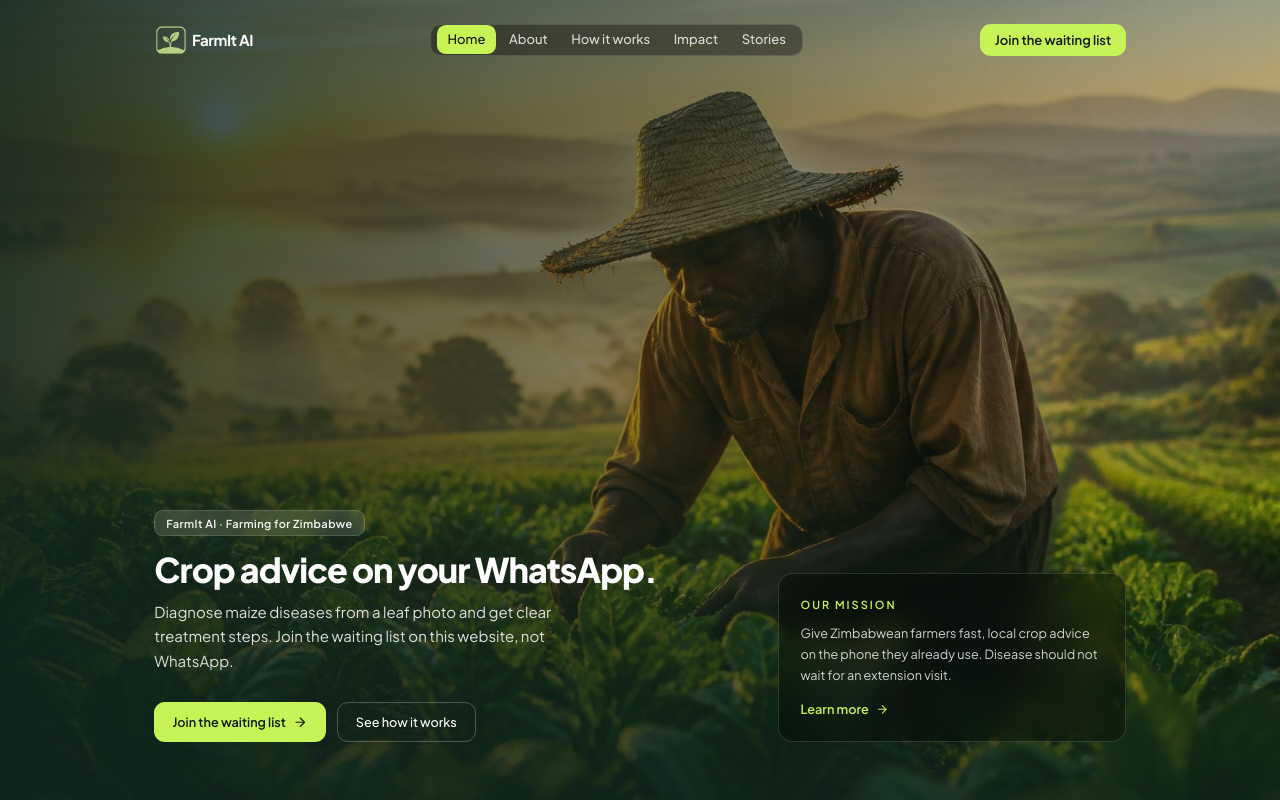
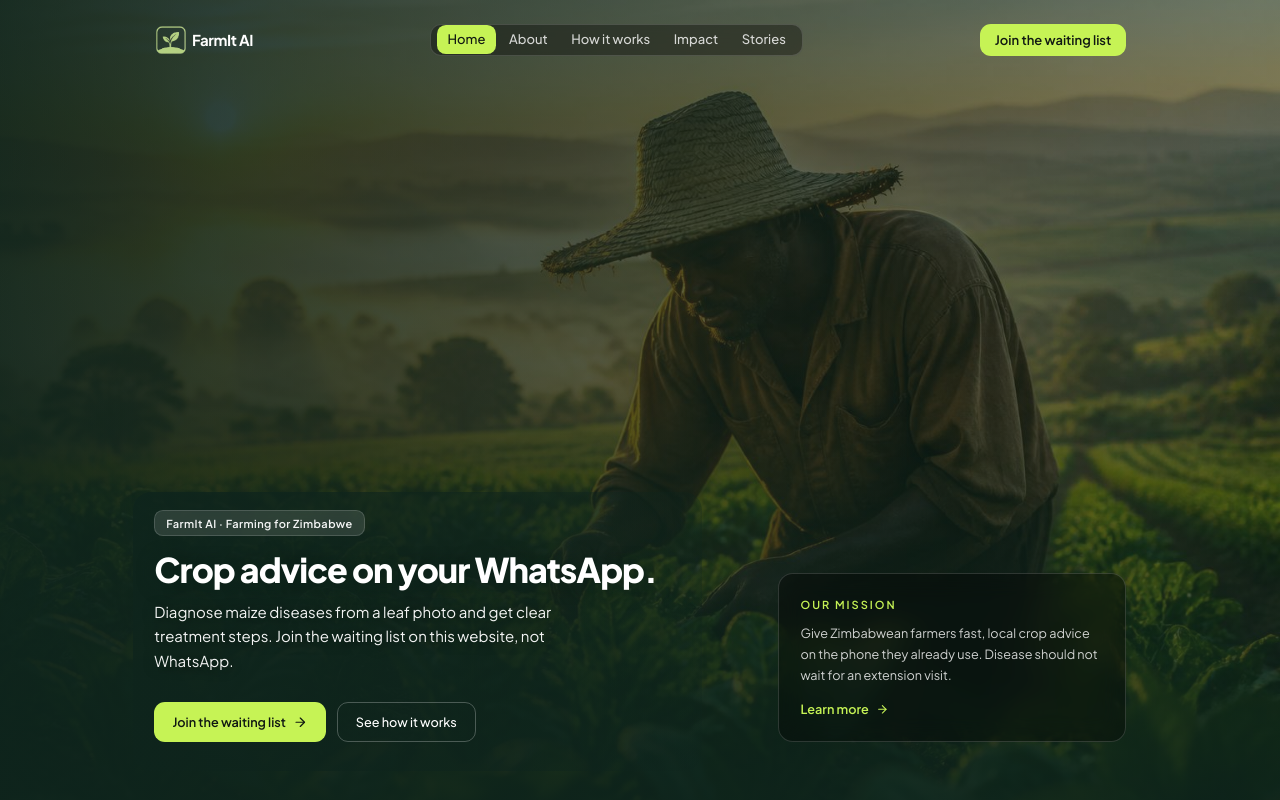
Before and after one commit to KingGodo/farmit-ai, a Next.js app in the folder farmit_website/: page / in a window 1280 px wide. Shown: the top 800 px of the page. Built offline with nearby package versions, Linux system fonts and the light colour scheme.

Commit message:
Add a forest scrim behind hero copy so the headline stays readable on bright screens.
Co-authored-by: Cursor <cursoragent@cursor.com>

```diff
--- a/farmit_website/app/globals.css
+++ b/farmit_website/app/globals.css
@@ -101,25 +101,47 @@
   @apply mx-auto w-full max-w-6xl px-6 sm:px-8 lg:px-10;
 }
 
-/* Extra green wash on large displays so the hero stays readable. */
+/* Green wash so hero copy stays readable on bright field photos. */
 .hero-screen-shade {
-  display: none;
+  display: block;
+  position: absolute;
+  inset: 0;
+  pointer-events: none;
+  background: color-mix(in oklab, var(--forest-deep) 28%, transparent);
 }
 
-@media (min-width: 1500px) {
+.hero-copy-shade {
+  position: absolute;
+  inset: -1.25rem -1.75rem -2rem -1.5rem;
+  border-radius: 1.25rem;
+  pointer-events: none;
+  background: linear-gradient(
+    90deg,
+    color-mix(in oklab, var(--forest-deep) 82%, transparent) 0%,
+    color-mix(in oklab, var(--forest-deep) 58%, transparent) 55%,
+    color-mix(in oklab, var(--forest-deep) 22%, transparent) 100%
+  );
+}
+
+@media (min-width: 1024px) {
   .hero-screen-shade {
-    display: block;
-    position: absolute;
-    inset: 0;
-    pointer-events: none;
     background:
-      color-mix(in oklab, var(--forest) 46%, transparent),
+      color-mix(in oklab, var(--forest-deep) 48%, transparent),
       linear-gradient(
         90deg,
-        color-mix(in oklab, var(--forest-deep) 58%, transparent) 0%,
-        color-mix(in oklab, var(--forest) 28%, transparent) 55%,
-        color-mix(in oklab, var(--forest) 22%, transparent) 100%
+        color-mix(in oklab, var(--forest-deep) 72%, transparent) 0%,
+        color-mix(in oklab, var(--forest) 36%, transparent) 50%,
+        color-mix(in oklab, var(--forest-deep) 30%, transparent) 100%
       );
+  }
+
+  .hero-copy-shade {
+    background: linear-gradient(
+      90deg,
+      color-mix(in oklab, var(--forest-deep) 88%, transparent) 0%,
+      color-mix(in oklab, var(--forest-deep) 62%, transparent) 60%,
+      color-mix(in oklab, var(--forest-deep) 28%, transparent) 100%
+    );
   }
 }
 
--- a/farmit_website/components/landing/sections/hero.tsx
+++ b/farmit_website/components/landing/sections/hero.tsx
@@ -15,21 +15,23 @@ export default function Hero() {
           className="object-cover object-[72%_4%] sm:object-[68%_8%] md:object-[62%_14%] lg:object-[58%_18%]"
           sizes="100vw"
         />
-        <div className="absolute inset-0 bg-gradient-to-r from-forest-deep/88 via-forest-deep/45 to-transparent" />
-        <div className="absolute inset-0 bg-gradient-to-t from-forest-deep/75 via-transparent to-forest-deep/30" />
+        <div className="absolute inset-0 bg-gradient-to-r from-forest-deep/92 via-forest-deep/55 to-forest-deep/20" />
+        <div className="absolute inset-0 bg-gradient-to-t from-forest-deep/88 via-forest-deep/30 to-forest-deep/40" />
         <div className="hero-screen-shade" aria-hidden />
       </div>
 
       <div className="page-container relative flex w-full flex-1 flex-col justify-end pb-10 pt-32 sm:pb-14 sm:pt-36 lg:pb-16">
         <div className="grid items-end gap-8 lg:grid-cols-[minmax(0,1.15fr)_minmax(0,0.85fr)] lg:gap-12">
-          <div className="max-w-xl">
+          <div className="relative max-w-xl">
+            <div className="hero-copy-shade" aria-hidden />
+            <div className="relative">
             <p className="animate-rise inline-flex items-center rounded-md border border-white/15 bg-white/12 px-3 py-1 text-[11px] font-semibold tracking-[0.04em] text-white/95 backdrop-blur-sm">
               FarmIt AI · Farming for Zimbabwe
             </p>
-            <h1 className="animate-rise-delay mt-4 text-[clamp(1.5rem,3.8vw,2.35rem)] font-extrabold leading-[1.12] tracking-[-0.03em] text-white">
+            <h1 className="animate-rise-delay mt-4 text-[clamp(1.5rem,3.8vw,2.35rem)] font-extrabold leading-[1.12] tracking-[-0.03em] text-white [text-shadow:0_2px_18px_rgba(14,36,28,0.9)]">
               Crop advice on your WhatsApp.
             </h1>
-            <p className="animate-rise-delay-2 mt-3 max-w-md text-sm leading-relaxed text-white/85 sm:text-[15px]">
+            <p className="animate-rise-delay-2 mt-3 max-w-md text-sm leading-relaxed text-white/95 sm:text-[15px] [text-shadow:0_1px_12px_rgba(14,36,28,0.85)]">
               Diagnose maize diseases from a leaf photo and get clear treatment
               steps. Join the waiting list on this website, not WhatsApp.
             </p>
@@ -47,6 +49,7 @@ export default function Hero() {
               >
                 See how it works
               </a>
+            </div>
             </div>
           </div>
 
```
